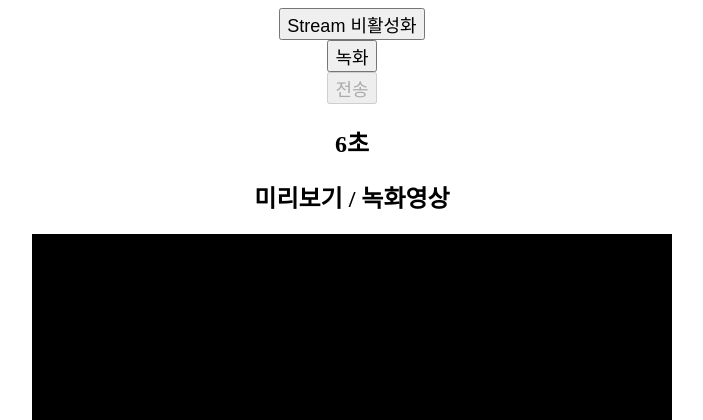
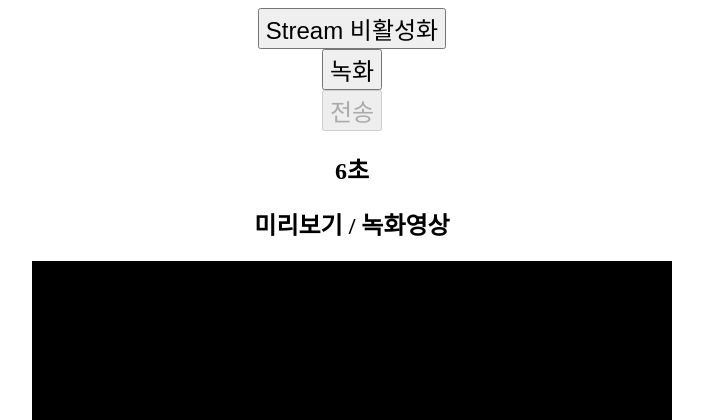
Before and after one commit to Labbit-kw/hologram-project, a Django app: page / in a window 1280 px wide. Shown: the top 420 px of the page, without its empty margins (288-991 px from the left). Run offline with Django 3.2, Linux system fonts and the light colour scheme; some libraries are stand-ins or nearby versions.

Commit message:
base: font size 늘림

```diff
--- a/templates/base.html
+++ b/templates/base.html
@@ -7,7 +7,7 @@
             text-align: center;
         }
         button {
-            font-size: large;
+            font-size: x-large;
         }
         canvas, video {
             background-color: black;
```
